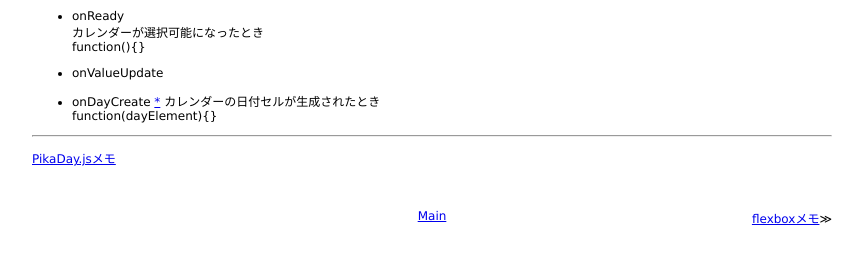
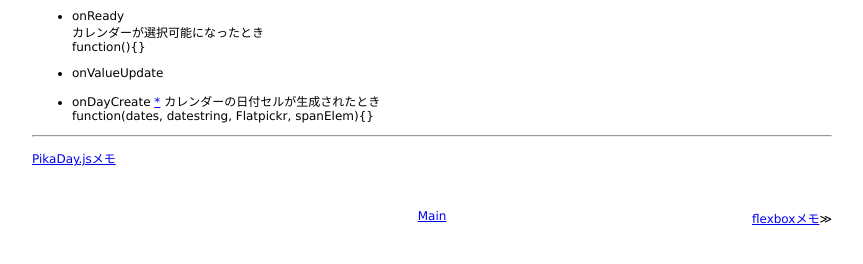
Before and after one commit to 38elements/38elements.github.com, a Jekyll site: the page built from _posts/2016-11-05-flatpickr.md, in a window 1280 px wide and 900 px high, scrolled down 1768 px. Shown: the part 605-869 px from the top of the window, without its empty margins (208-1071 px from the left). Built offline with Jekyll 4.4.1, drawn with Linux system fonts in a browser that asks for light colours.

Commit message:
Update 2016-11-05-flatpickr.md

```diff
--- a/_posts/2016-11-05-flatpickr.md
+++ b/_posts/2016-11-05-flatpickr.md
@@ -173,6 +173,6 @@ function(){}
 
 * onDayCreate [\*](https://chmln.github.io/flatpickr/#event-onDayCreate)
 カレンダーの日付セルが生成されたとき
-function(dayElement){}
+function(dates, datestring, Flatpickr, spanElem){}
 <hr>
 [PikaDay.jsメモ](/2014/02/02/pikadayjs.html)
```
